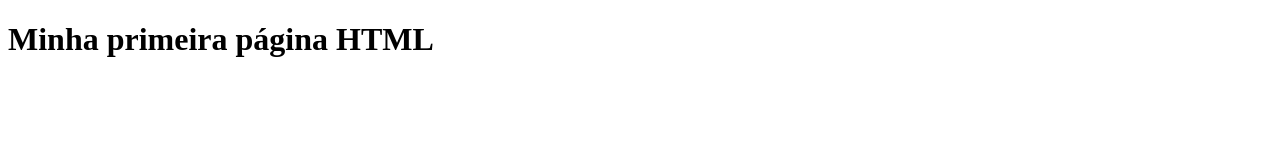
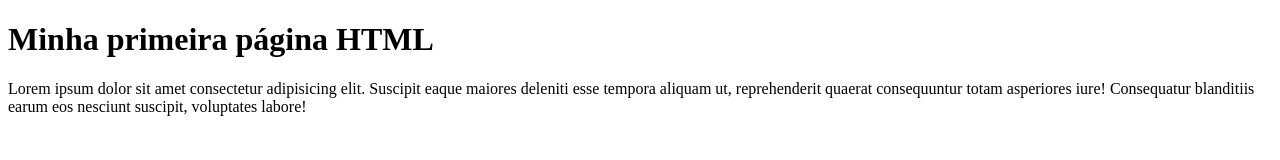
Before and after one commit to RenatoAnjo/HTML-Basico, a plain HTML site: page Modulo_HTML/HTML_Basico/index.html in a window 1280 px wide. Drawn offline with Linux system fonts and the light colour scheme.

```diff
--- a/Modulo_HTML/HTML_Basico/index.html
+++ b/Modulo_HTML/HTML_Basico/index.html
@@ -9,5 +9,6 @@
 </head>
 <body>
     <h1>Minha primeira página HTML</h1>
+    <p>Lorem ipsum dolor sit amet consectetur adipisicing elit. Suscipit eaque maiores deleniti esse tempora aliquam ut, reprehenderit quaerat consequuntur totam asperiores iure! Consequatur blanditiis earum eos nesciunt suscipit, voluptates labore!</p>
 </body>
 </html>
```
